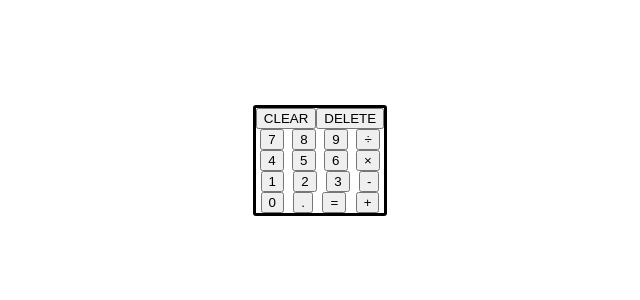
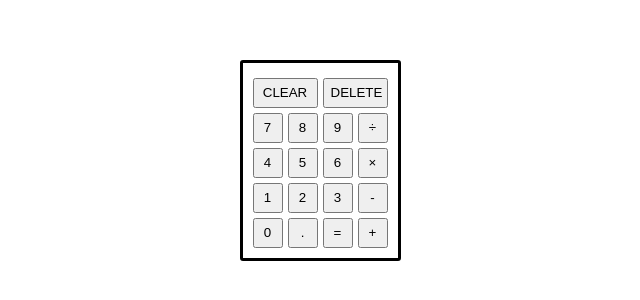
Before and after one commit to sungseanpark/calculator, a plain HTML site: page index.html in a window 1280 px wide. Shown: the part 240-540 px from the top of the page, without its empty margins (320-960 px from the left). Drawn offline with Linux system fonts and the light colour scheme.

Commit message:
Set button sizes in style.css

```diff
--- a/style.css
+++ b/style.css
@@ -11,9 +11,22 @@ body {
     flex-direction: column;
     border-style: solid;
     border-radius: 3px;
+    padding: 10px;
+    gap: 5px;
 }
 
 .row {
     display: flex;
-    justify-content: space-around;
+    justify-content: space-between;
+    gap: 5px;
 }
+
+button {
+    width: 30px;
+    height: 30px;
+}
+
+.cd {
+    width: 65px;
+    height: 30px;
+}
```
